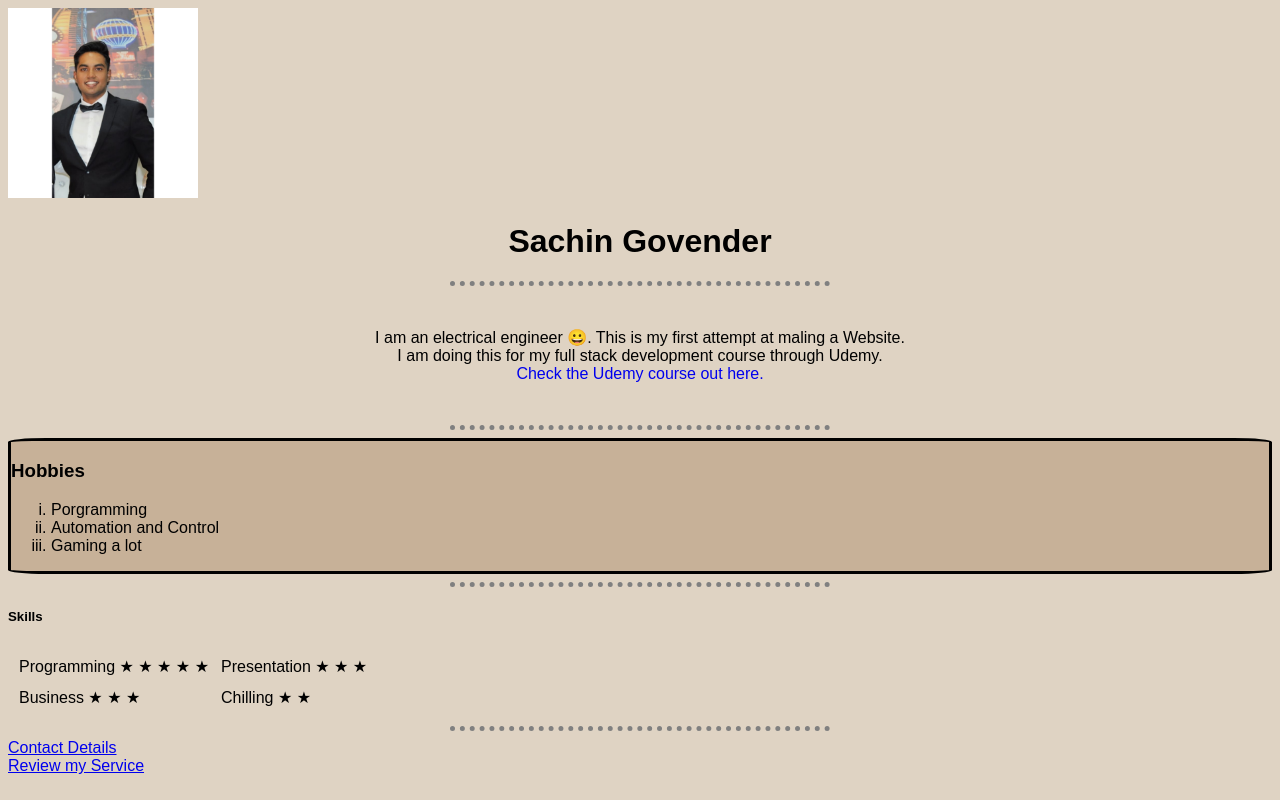
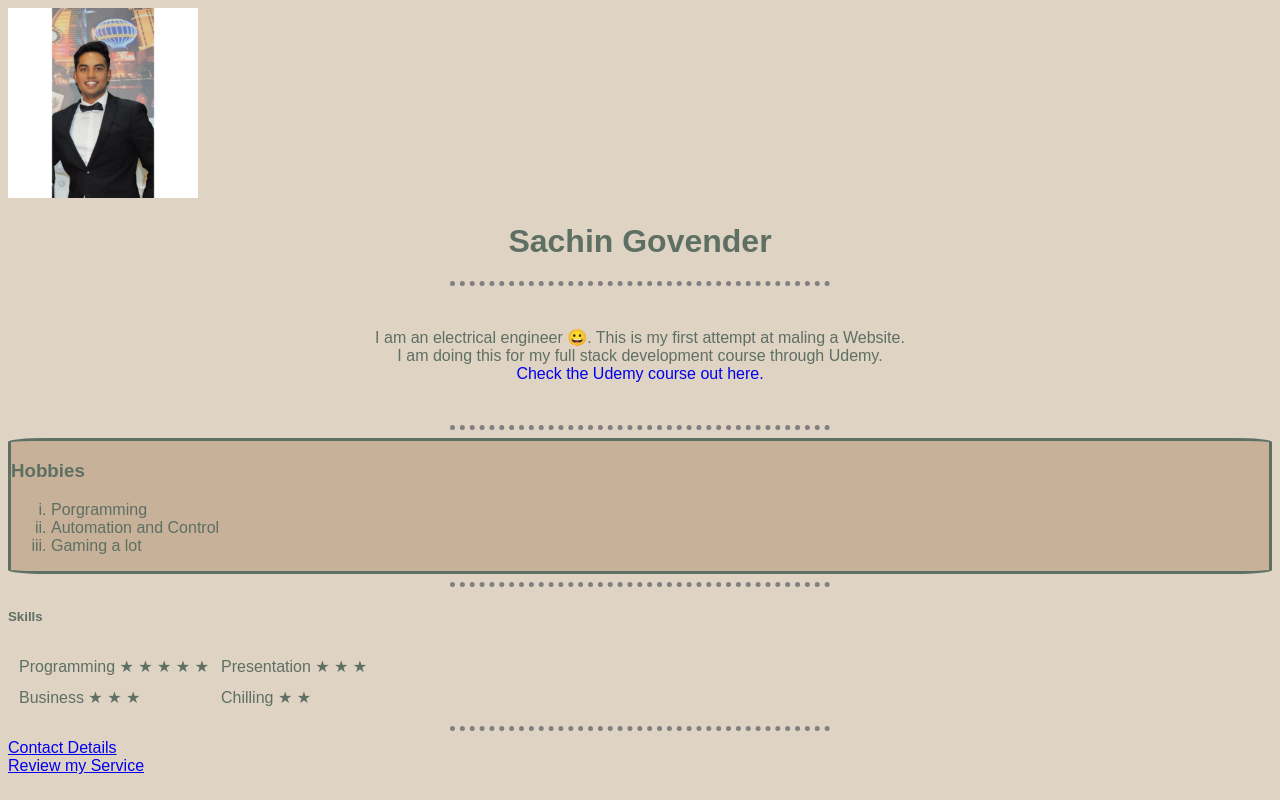
Before and after one commit to sachingovender39/Site, a plain HTML site: page index.html in a window 1280 px wide. Drawn offline with Linux system fonts and the light colour scheme.

Commit message:
Heading colour change

```diff
--- a/index.css
+++ b/index.css
@@ -3,6 +3,7 @@
     background-color: #dfd3c3;
     font-style: normal;
     font-family: sans-serif;
+    color: #5e6f64;
   }
   hr{
     color: grey;
@@ -14,6 +15,7 @@
   }
   .Heading{
     font-family: fantasy;
+    color: #5e6f64;
   }
   #site{
     text-decoration: none;
```
